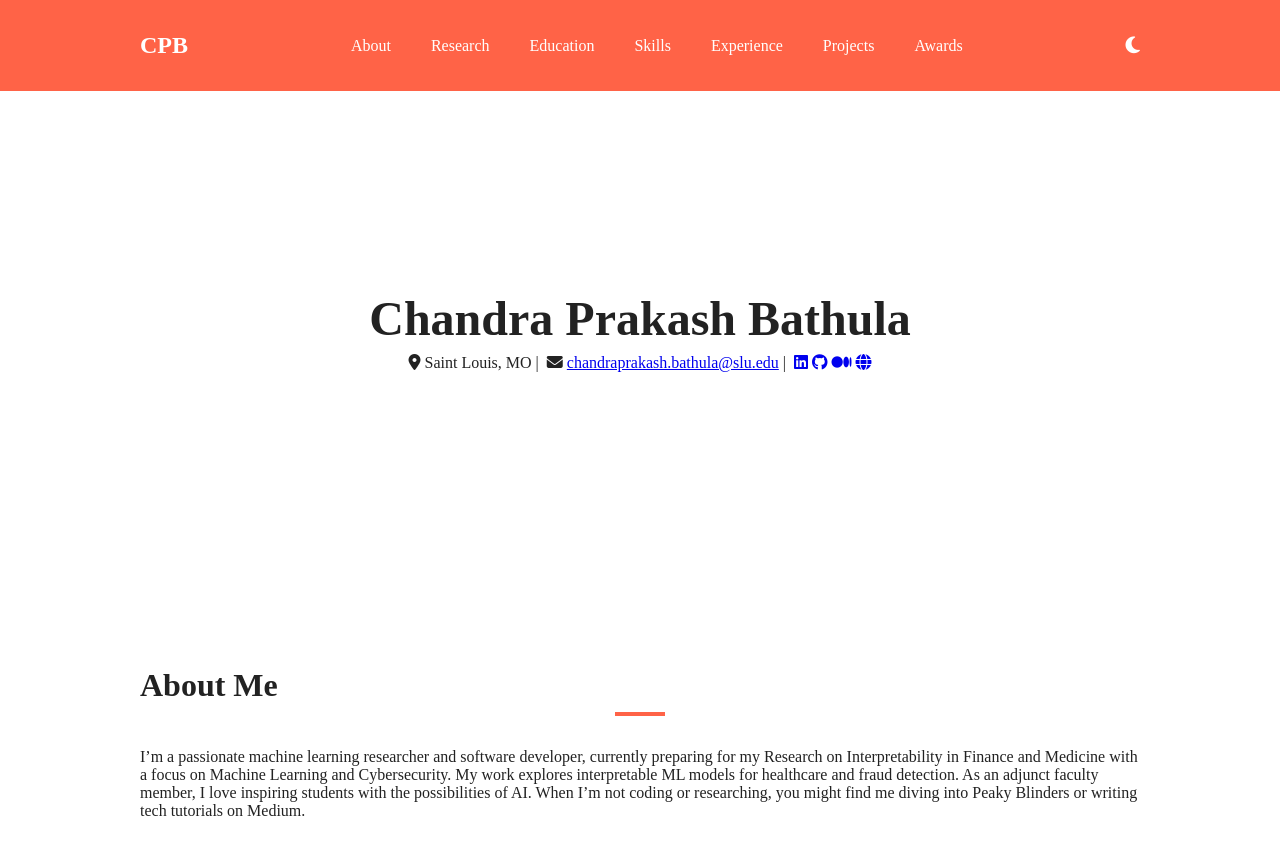
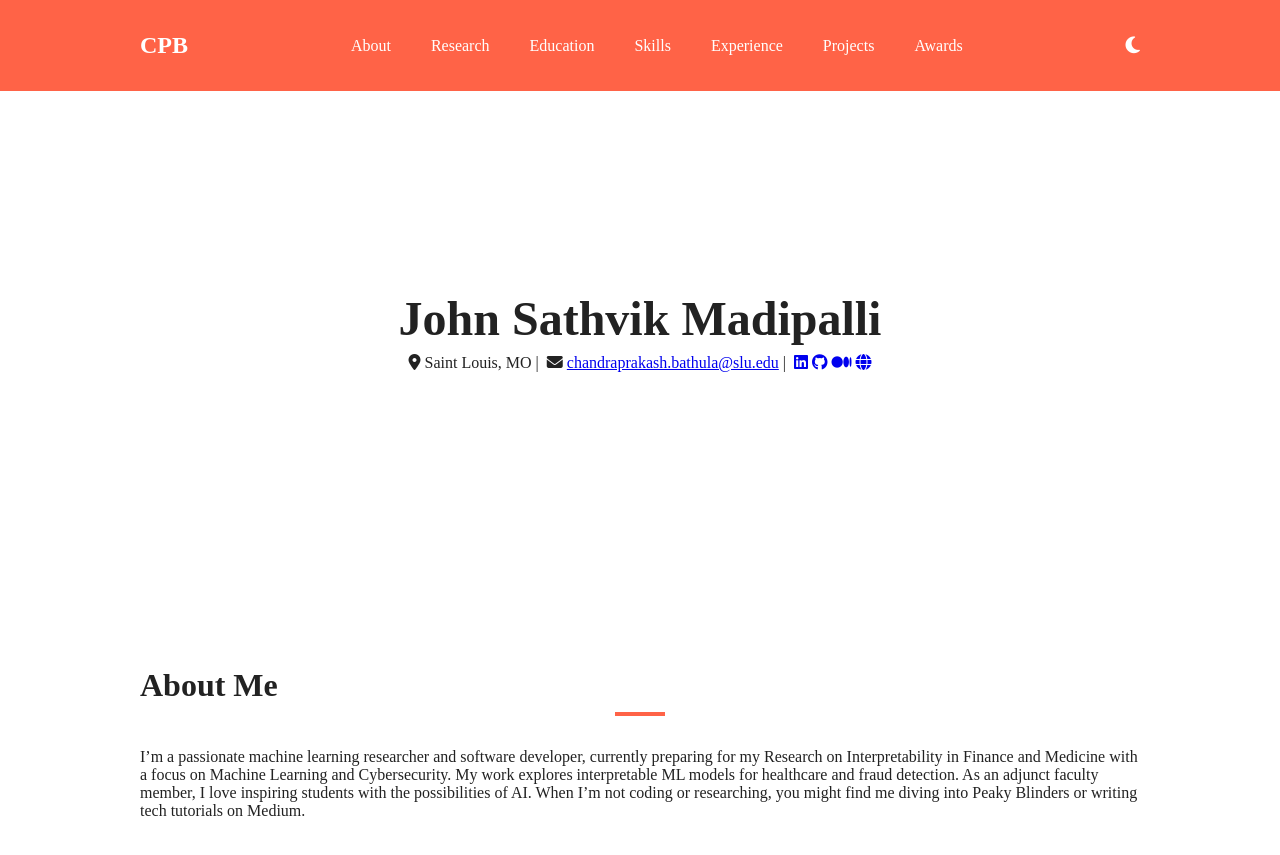
Before and after one commit to johnsathvik/MyPortfolio, a plain HTML site: page index.html in a window 1280 px wide. Shown: the top 855 px of the page. Drawn offline with nearby package versions, Linux system fonts and the light colour scheme; a small style sheet from the web is missing.

Commit message:
Update index.html

```diff
--- a/index.html
+++ b/index.html
@@ -47,7 +47,7 @@
   <!-- HERO -->
   <header id="hero">
     <div class="container hero-content" data-aos="fade-down">
-      <h1>Chandra Prakash Bathula</h1>
+      <h1>John Sathvik Madipalli</h1>
       <p class="contact-line">
         <i class="fas fa-map-marker-alt"></i> Saint Louis, MO |
         <i class="fas fa-envelope"></i>
```
